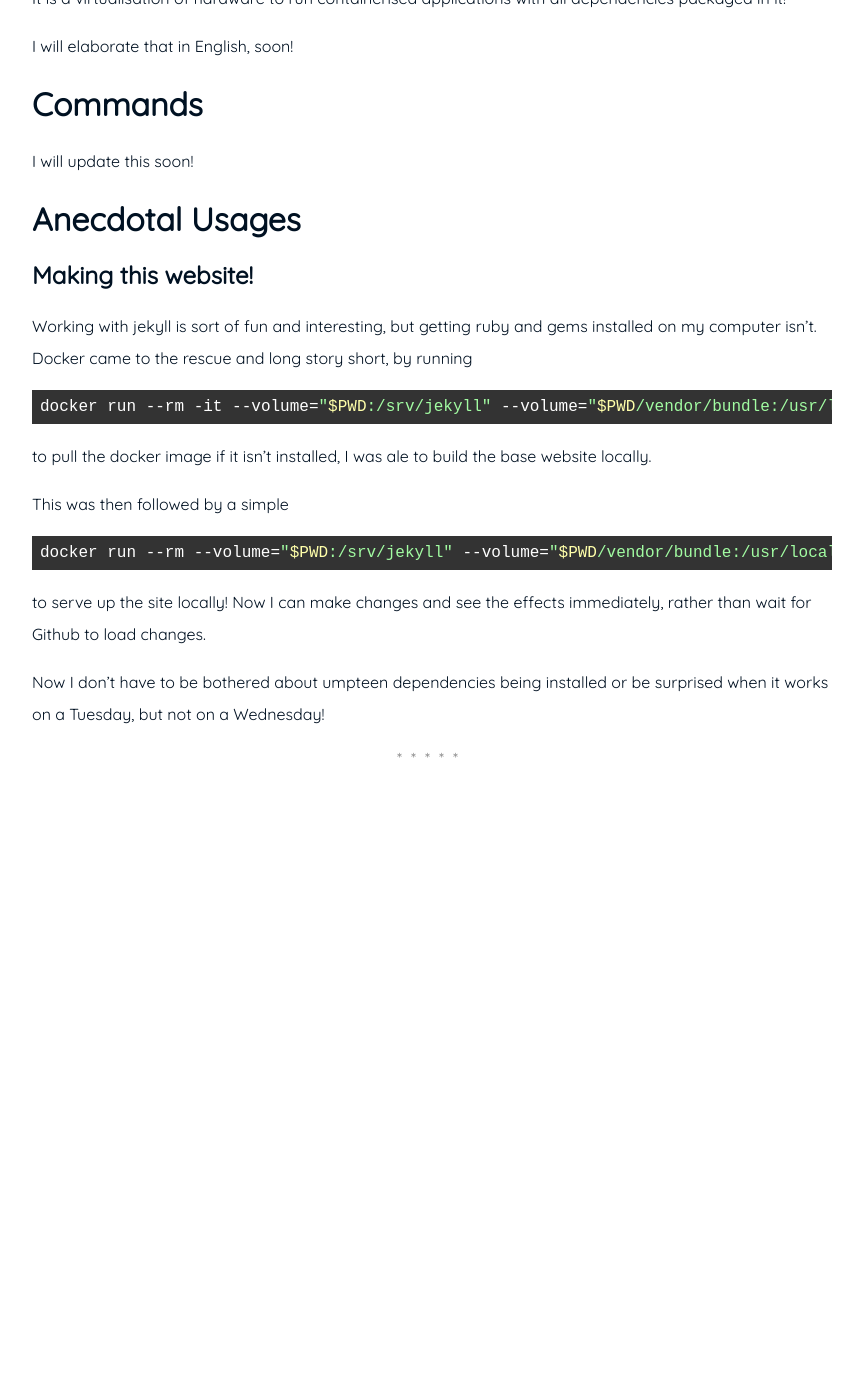
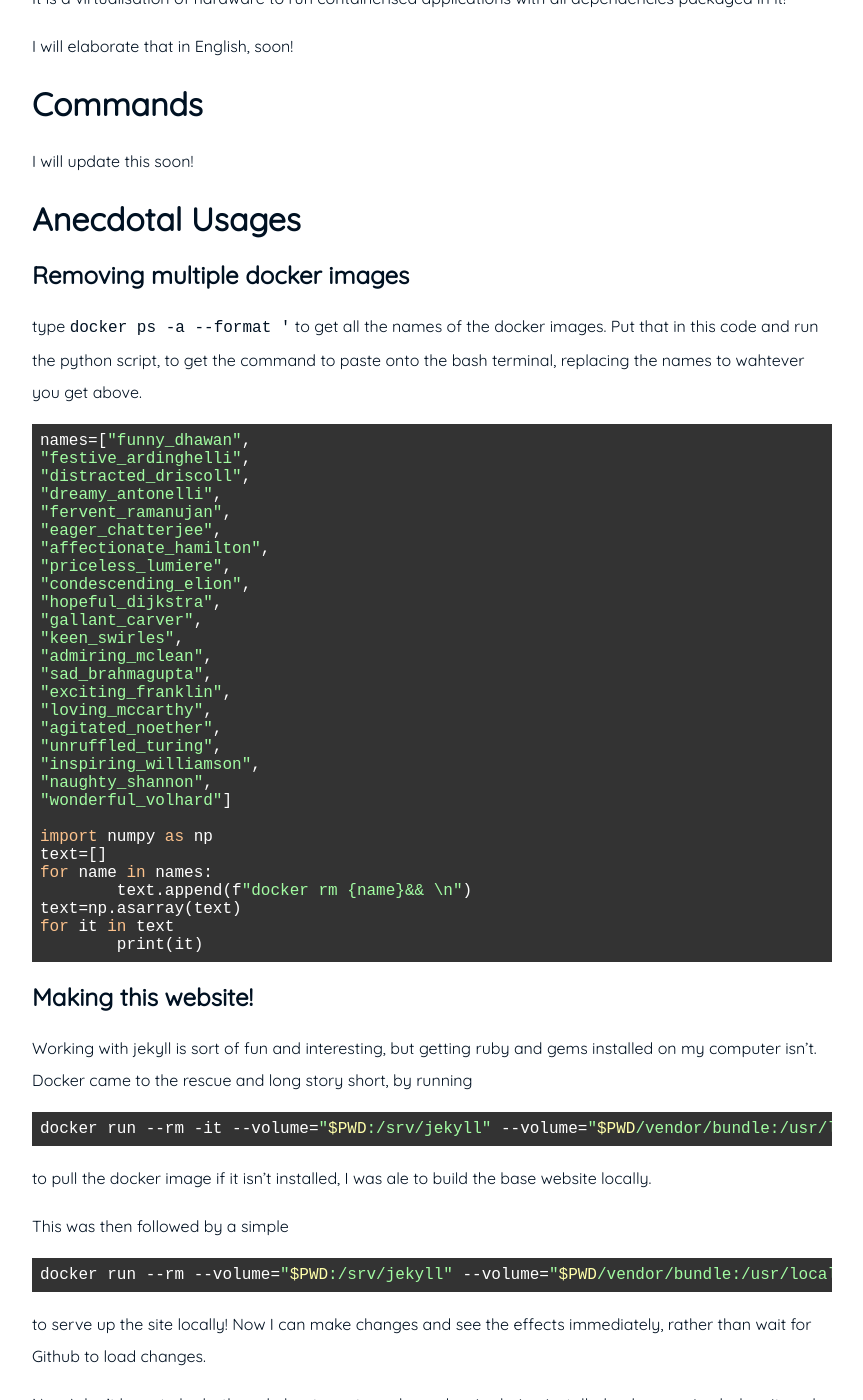
Before and after one commit to sawansinghmahara/sawansinghmahara.github.io, a Jekyll site: the page built from _posts/2021-04-12-Docker.md, in a window 1280 px wide and 1400 px high, scrolled down 417 px. Shown: the whole window, without its empty margins (208-1071 px from the left). Built offline with Jekyll 4.4.1, drawn with Linux system fonts in a browser that asks for light colours; before the commit the page ends 1295 px from its top, so only the background shows below that.

Commit message:
Update 2021-04-12-Docker.md

````diff
--- a/_posts/2021-04-12-Docker.md
+++ b/_posts/2021-04-12-Docker.md
@@ -20,6 +20,42 @@
 I will update this soon!
 
 # Anecdotal Usages
+## Removing multiple docker images
+type `docker ps -a --format '{{.Names}}` to get all the names of the docker images.
+Put that in this code and run the python script, to get the command to paste onto the bash terminal, replacing the names to wahtever you get above.
+
+```python
+names=["funny_dhawan",
+"festive_ardinghelli",
+"distracted_driscoll",
+"dreamy_antonelli",
+"fervent_ramanujan",
+"eager_chatterjee",
+"affectionate_hamilton",
+"priceless_lumiere",
+"condescending_elion",
+"hopeful_dijkstra",
+"gallant_carver",
+"keen_swirles",
+"admiring_mclean",
+"sad_brahmagupta",
+"exciting_franklin",
+"loving_mccarthy",
+"agitated_noether",
+"unruffled_turing",
+"inspiring_williamson",
+"naughty_shannon",
+"wonderful_volhard"]
+
+import numpy as np
+text=[]
+for name in names:
+	text.append(f"docker rm {name}&& \n")
+text=np.asarray(text)
+for it in text
+	print(it)
+```
+
 
 ## Making this website!
 
````
